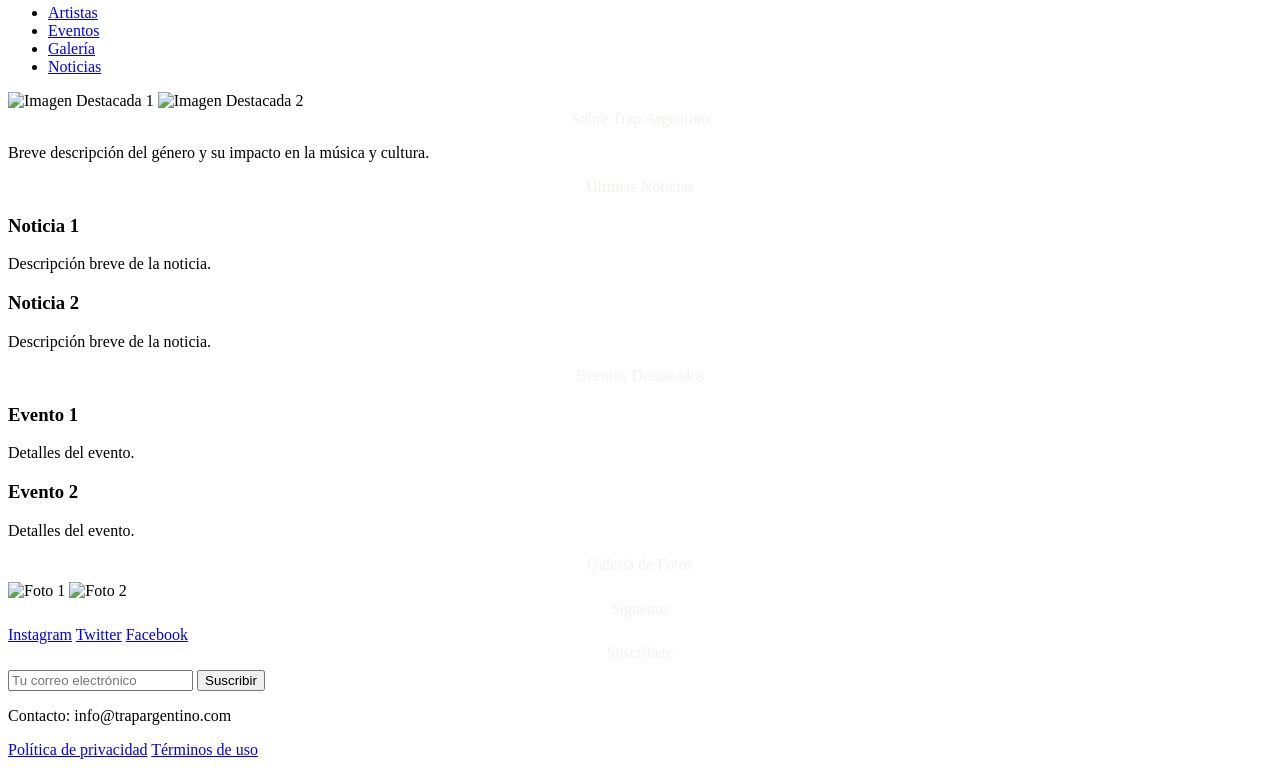
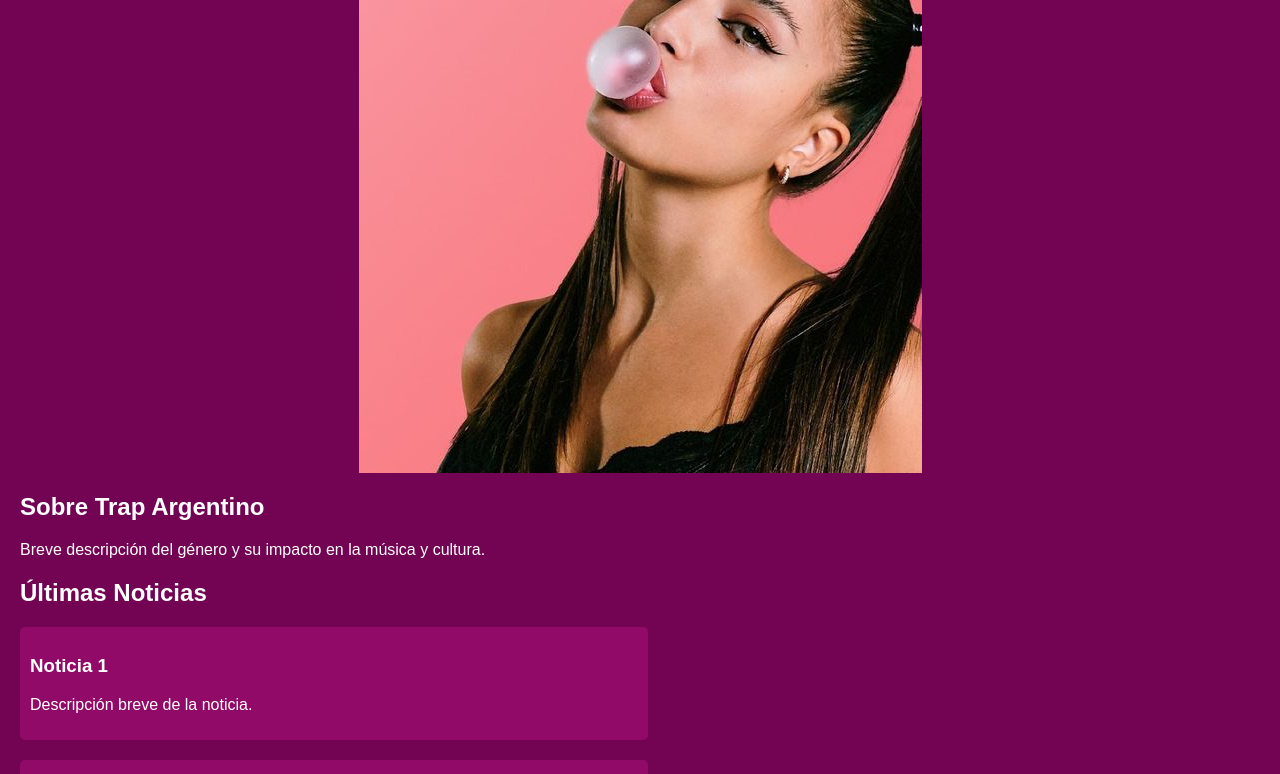
Before and after one commit to GonzaRada31/TrapArgento, a plain HTML site: page index.html in a window 1280 px wide. Shown: the part 339-1113 px from the top of the page. Drawn offline with Linux system fonts and the light colour scheme.

Commit message:
Actualizacion de index.html - Actualizacion de style.css - creacion de estilos segun paleta de colores

```diff
--- /dev/null
+++ b/css/style.css
@@ -0,0 +1,104 @@
+body {
+    font-family: Arial, sans-serif;
+    margin: 0;
+    padding: 0;
+    background: #030637; /* Fondo oscuro */
+    color: #fff; /* Texto claro */
+}
+
+header {
+    background: #3C0753; /* Púrpura oscuro para la cabecera */
+    padding: 10px 0;
+    box-shadow: 0 2px 5px rgba(0,0,0,0.1);
+}
+
+header .logo img {
+    height: auto;
+    width: 100px;
+    display: block;
+    margin-left: auto;
+    margin-right: auto;
+}
+
+nav ul {
+    list-style: none;
+    padding: 0;
+    text-align: center;
+}
+
+nav ul li {
+    display: inline;
+    margin-right: 20px;
+}
+
+nav ul li a {
+    text-decoration: none;
+    color: #fff; /* Enlaces claros */
+    font-weight: bold;
+}
+
+.slider {
+    position: relative;
+    width: 100%;
+    overflow: hidden;
+}
+
+.slide {
+    width: 100%;
+    display: flex;
+    justify-content: center;
+    align-items: center;
+    position: absolute;
+    transition: opacity 0.5s ease;
+    opacity: 0;
+}
+
+.slide.active {
+    opacity: 1;
+    position: relative;
+}
+
+main {
+    padding: 20px;
+    background: #720453; /* Fondo de secciones en rojo-violeta oscuro */
+}
+
+.news-container, .event-container, .photo-gallery {
+    display: flex;
+    justify-content: space-between;
+    flex-wrap: wrap;
+}
+
+.news-container article, .event-container .event, .photo-gallery img {
+    flex-basis: 49%;
+    margin-bottom: 20px;
+    background: #910A67; /* Fondo para tarjetas en magenta oscuro */
+    padding: 10px;
+    border-radius: 5px;
+}
+
+footer {
+    background: #3C0753; /* Púrpura oscuro para el pie de página */
+    color: #fff;
+    padding: 20px;
+    text-align: center;
+}
+
+footer a {
+    color: #fff;
+    text-decoration: none;
+}
+
+
+/* * {
+    /* margin: 0;
+    padding: 0;
+    box-sizing: border-box; */
+/* } */
+/* h2 {
+    color: #eef3ed;
+    font-size: 16px;
+    font-weight: 400;
+    margin: 0 0 0.5em;
+    text-align: center;
+} */
--- a/index.html
+++ b/index.html
@@ -4,13 +4,13 @@
     <meta charset="UTF-8">
     <meta name="viewport" content="width=device-width, initial-scale=1.0">
     <title>Trap Argentino</title>
-    <link rel="icon" type="image/ico" href="./TrapArgento/static/icons/TrapArgento.png">
-    <link rel="stylesheet" href="./TrapArgento/static/css/style.css">
+    <link rel="icon" type="image/ico" href="./static/icons/TrapArgento.png">
+    <link rel="stylesheet" href="./css/style.css">
 </head>
 <body>
     <header>
         <div class="logo">
-            <img src="./TrapArgento/static/icons/TrapArgento.png" alt="Trap Argentino Logo" height="315">
+            <img src="./static/icons/TrapArgento.png" alt="Trap Argentino Logo" height="315">
         </div>
         <nav>
             <ul>
@@ -23,11 +23,16 @@
     </header>
     <main>
         <section id="hero">
-            <div class="hero-slider">
-                <!-- Slider de imágenes destacadas -->
-                <img src="imagen-destacada1.jpg" alt="Imagen Destacada 1">
-                <img src="imagen-destacada2.jpg" alt="Imagen Destacada 2">
-                <!-- Agrega más imágenes según necesites -->
+            <div class="slider">
+                <div class="slide active">
+                    <img src="./static/gallery/artistas/Duki Blanco.jpg" alt="Imagen Destacada 1">
+                </div>
+                <div class="slide">
+                    <img src="./static/gallery/artistas/Emilia Mernes Tapa.jpg" alt="Imagen Destacada 2">
+                </div>
+                <div class="slide">
+                    <img src="./static/gallery/artistas/Lit Killa violeta.jpg" alt="Imagen Destacada 3">
+                </div>
             </div>
         </section>
         <section id="sobre">
@@ -37,7 +42,6 @@
         <section id="ultimas-noticias">
             <h2>Últimas Noticias</h2>
             <div class="news-container">
-                <!-- Contenedor para noticias con efectos de desplazamiento o carrusel -->
                 <article>
                     <h3>Noticia 1</h3>
                     <p>Descripción breve de la noticia.</p>
@@ -46,13 +50,11 @@
                     <h3>Noticia 2</h3>
                     <p>Descripción breve de la noticia.</p>
                 </article>
-                <!-- Agrega más artículos según necesites -->
             </div>
         </section>
         <section id="eventos-destacados">
             <h2>Eventos Destacados</h2>
             <div class="event-container">
-                <!-- Contenedor para eventos con detalles al pasar el ratón -->
                 <div class="event">
                     <h3>Evento 1</h3>
                     <p>Detalles del evento.</p>
@@ -61,30 +63,25 @@
                     <h3>Evento 2</h3>
                     <p>Detalles del evento.</p>
                 </div>
-                <!-- Agrega más eventos según necesites -->
             </div>
         </section>
         <section id="galeria-fotos">
             <h2>Galería de Fotos</h2>
             <div class="photo-gallery">
-                <!-- Galería de fotos con opción de clic para ampliar -->
                 <img src="foto1.jpg" alt="Foto 1">
                 <img src="foto2.jpg" alt="Foto 2">
-                <!-- Agrega más fotos según necesites -->
             </div>
         </section>
     </main>
     <aside>
         <div class="social-media-links">
             <h2>Síguenos</h2>
-            <!-- Enlaces a redes sociales con íconos -->
             <a href="#">Instagram</a>
             <a href="#">Twitter</a>
             <a href="#">Facebook</a>
         </div>
         <div class="newsletter">
             <h2>Suscríbete</h2>
-            <!-- Formulario para suscripción a boletín informativo -->
             <form>
                 <input type="email" placeholder="Tu correo electrónico">
                 <button type="submit">Suscribir</button>
@@ -101,8 +98,16 @@
         </div>
         <div class="social-media-footer">
             <h3>Síguenos en redes sociales:</h3>
-            <!-- Íconos de redes sociales -->
         </div>
     </footer>
+    <script>
+        let slides = document.querySelectorAll('.slide');
+        let currentSlide = 0;
+        setInterval(() => {
+            slides[currentSlide].classList.remove('active');
+            currentSlide = (currentSlide + 1) % slides.length;
+            slides[currentSlide].classList.add('active');
+        }, 4000);
+    </script>
 </body>
 </html>
--- a/static/css/style.css
+++ /dev/null
@@ -1,12 +0,0 @@
-* {
-    /* margin: 0;
-    padding: 0;
-    box-sizing: border-box; */
-}
-h2 {
-    color: #eef3ed;
-    font-size: 16px;
-    font-weight: 400;
-    margin: 0 0 0.5em;
-    text-align: center;
-}
```
Also changed, not shown: js/main.js (added).
